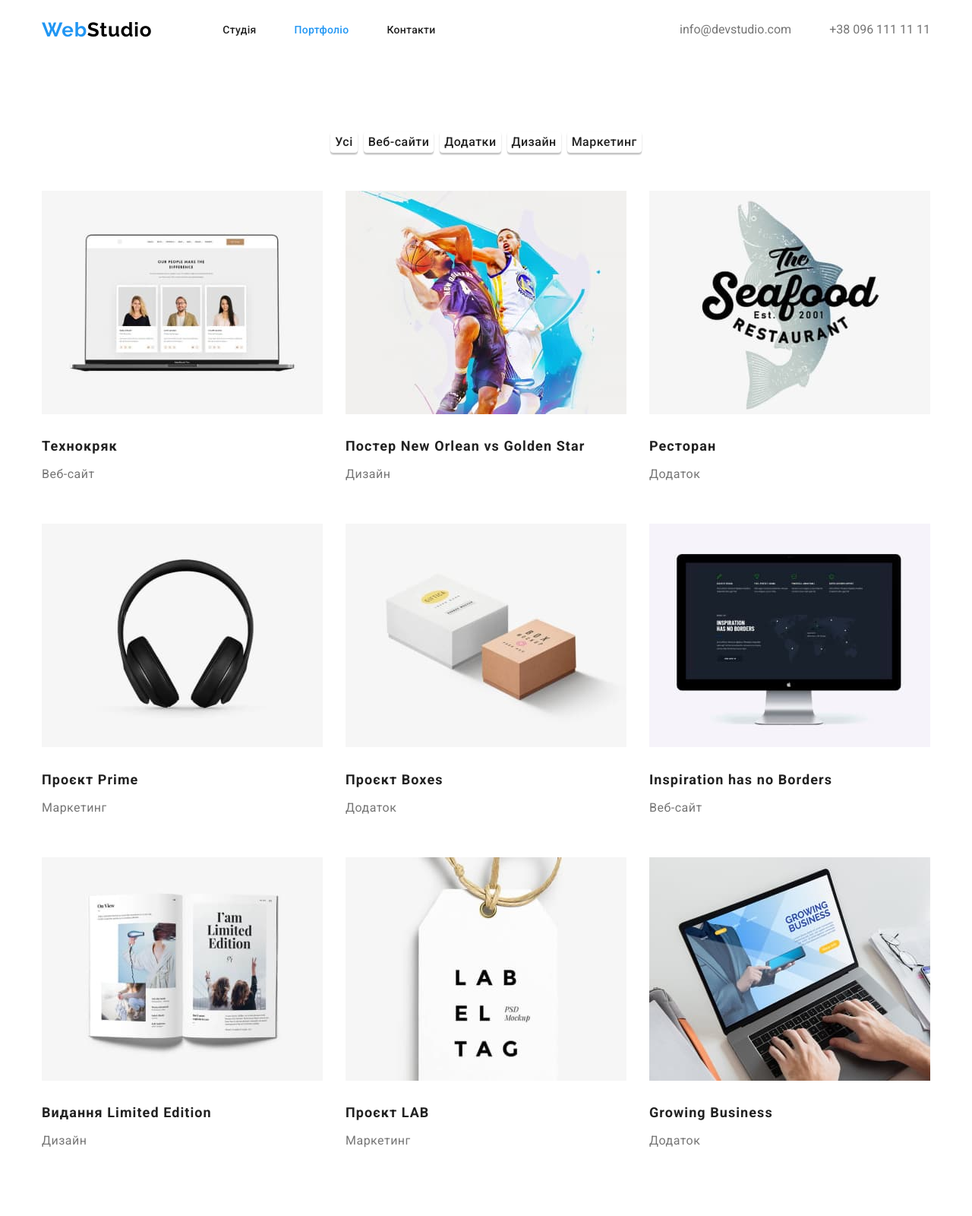
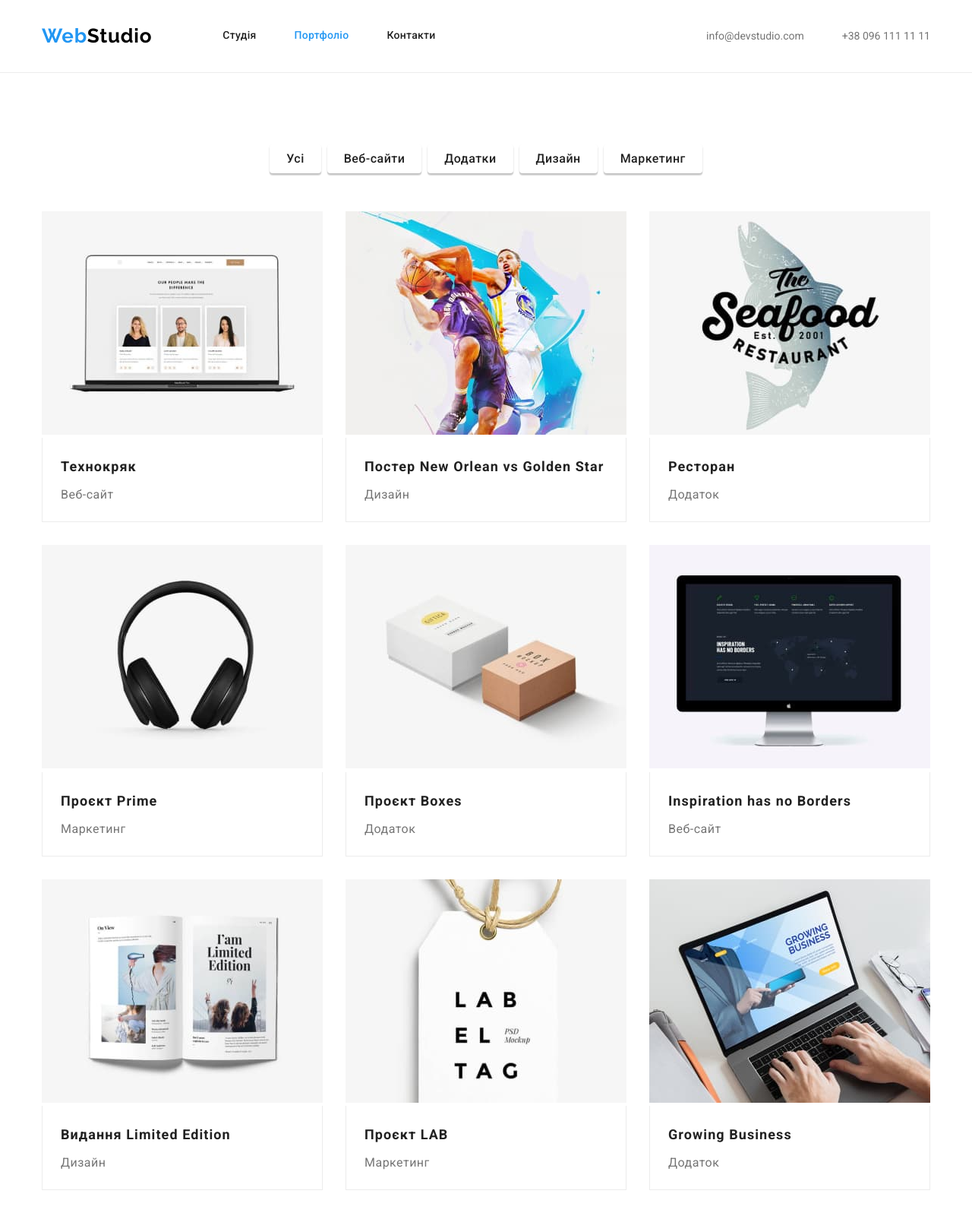
Before and after one commit to alionash/goit-markup-hw-03, a plain HTML site: page portfolio.html in a window 1280 px wide. Shown: the top 1600 px of the page at 76% size. Drawn offline with nearby package versions, Linux system fonts and the light colour scheme.

Commit message:
hw3 (update)

```diff
--- a/css/styles.css
+++ b/css/styles.css
@@ -5,6 +5,7 @@
     --secondary-background-color: #2F303A;
     --third-background-color: #F5F4FA;
     --accent-color: #2196F3;
+    --border-color: #ECECEC;
 }
 
 
@@ -50,6 +51,8 @@ ol {
         text-decoration: none;
 
         margin-right: 93px;
+        padding: 32px 0;
+        display: block;
 }
 
 .logo-part-two {
@@ -67,6 +70,7 @@ ol {
     gap: 50px;
 }
 .header-list-contacts{
+    font-size: 14px;
     display: flex;
     margin-left: auto;
     gap: 50px;
@@ -76,10 +80,14 @@ ol {
     align-items: center;
 }
 
-.header {
-    padding-top: 24px;
-    padding-bottom: 24px;
+.header-list-contacts a{
+    font-size: 14px;
+
+    padding: 32px 0;
+    display: block;
 }
+
+
 
 .header-link {
         font-weight: 500;
@@ -87,6 +95,9 @@ ol {
         line-height: 1.14;
         letter-spacing: 0.02em;
         color: inherit;
+
+        padding: 32px 0;
+        display: block;
     }
 
 
@@ -115,14 +126,18 @@ ol {
 .header-list-contacts a:hover {
     color:var(--accent-color)
 }
- /* ------------------Hero-------------- */
 
-.hero-container{
-    padding: 200px 100px 200px 100px;
+.header {
+    border-bottom: 1px solid var(--border-color);
 }
+
+
+/* ------------------Hero-------------- */
+
 
 .hero{
     background-color: var(--secondary-background-color);
+    padding: 200px 0;
 }
 .hero-title {
     font-weight: 900;
@@ -207,11 +222,11 @@ ol {
 .first-section-text {
     font-weight: 400;
     font-size: 14px;
-    line-height: 1.17;
+    line-height: 1.71;
     letter-spacing: 0.03em;
     color: var(--secondary-text-color);
 
-    margin-bottom: 118px;
+
     max-width: 270px;
 }
 
@@ -228,7 +243,8 @@ ol {
 
 .second-section-list {
     display: flex;
-    justify-content: space-between;
+    justify-content:center;
+    gap: 30px;
     flex-basis: calc((100% - 60px) / 3);
 }
 
@@ -241,15 +257,21 @@ ol {
     background-color: var(--third-background-color);
 }
 
-.team-members-items {
+.third-section-list {
     display: flex;
-    justify-content: space-between;
+    gap: 30px;
     flex-basis: calc((100% - 90px) / 4);
 }
 
 .team-item-content {
-    padding-top: 30px;
-    padding-bottom: 30px;
+    padding: 30px 70px;
+    background-color: var(--primary-background-color) ;
+    box-shadow: 0px 1px 3px rgba(0, 0, 0, 0.12), 0px 1px 1px rgba(0, 0, 0, 0.14), 0px 2px 1px rgba(0, 0, 0, 0.2);
+    border-radius: 0px 0px 4px 4px;
+}
+
+.team-img .no-gap {
+    display: block;
 }
 
 .third-section-title {
@@ -272,11 +294,10 @@ ol {
     color: var(--secondary-text-color);
 }
 
+
 /* ----------------------Porfolio----------------- */
-
-.portfolio-container {
-    padding-top: 94px;
-    padding-bottom: 94px;
+.section-portfolio {
+    padding: 94px 0;
 }
 
 .btn-list{
@@ -298,7 +319,11 @@ ol {
     box-shadow: 0px 3px 1px rgba(0, 0, 0, 0.1), 0px 1px 2px rgba(0, 0, 0, 0.08), 0px 2px 2px rgba(0, 0, 0, 0.12);
     border-radius: 4px;
     border: none;
+    padding: 6px 22px;
 
+}
+
+.btn-list{
     margin-bottom: 50px;
 }
 
@@ -311,11 +336,13 @@ ol {
 /* ----------------SectionPortfolio-------------- */
 
 .portfolio-content {
-    padding-top: 20px;
-    padding-bottom: 20px;
+    padding: 20px 24px;
+    border-left: 1px solid var(--border-color);
+    border-bottom: 1px solid var(--border-color);
+    border-right: 1px solid var(--border-color);
 }
 
-.portfolio-items{
+.portfolio-list{
     display: flex;
     flex-wrap: wrap;
     gap: 30px;
--- a/portfolio.html
+++ b/portfolio.html
@@ -43,79 +43,89 @@
         <section class="section-portfolio">
             <div class="container portfolio-container">
             <h1 class="visually-hidden">Портфоліо</h1>
-            <div class="btn-list">
+                <ul class="btn-list">
+                    <li>
                         <button class="btn" type="button">Усі</button>
+                    </li>
+                    <li>
                         <button class="btn" type="button">Веб-сайти</button>
+                    </li>
+                    <li>
                         <button class="btn" type="button">Додатки</button>
+                    </li>
+                    <li>
                         <button class="btn" type="button">Дизайн</button>
+                    </li>
+                    <li>
                         <button class="btn" type="button">Маркетинг</button>
-            </div>
+                    </li>
+                </ul>
+
+
             <ul class="portfolio-list list">
-                <div class="portfolio-items">
                 <li class="portfolio-item">
                     <img class="portfolio-img" src="./images/portfolio-img1.jpg" alt="portfolio-photo">
                     <div class="portfolio-content">
-                            <h2 class="portfolio-title">Технокряк</h3>
+                        <h2 class="portfolio-title">Технокряк</h2>
                             <p class="portfolio-text">Веб-сайт</p>
                     </div>
                 </li>
                 <li class="portfolio-item">
                     <img class="portfolio-img" src="./images/portfolio-img2.jpg" alt="portfolio-photo">
                     <div class="portfolio-content">
-                            <h2 class="portfolio-title">Постер New Orlean vs Golden Star</h3>
+                        <h2 class="portfolio-title">Постер New Orlean vs Golden Star</h2>
                             <p class="portfolio-text">Дизайн</p>
                     </div>
                 </li>
                 <li class="portfolio-item">
                     <img class="portfolio-img" src="./images/portfolio-img3.jpg" alt="portfolio-photo">
                     <div class="portfolio-content">
-                            <h2 class="portfolio-title">Ресторан</h3>
+                        <h2 class="portfolio-title">Ресторан</h2>
                             <p class="portfolio-text">Додаток</p>
                     </div>
                 </li>
                 <li class="portfolio-item">
                     <img class="portfolio-img" src="./images/portfolio-img4.jpg" alt="portfolio-photo">
                     <div class="portfolio-content">
-                            <h2 class="portfolio-title">Проєкт Prime</h3>
+                        <h2 class="portfolio-title">Проєкт Prime</h2>
                             <p class="portfolio-text">Маркетинг</p>
                     </div>
                 </li>
                 <li class="portfolio-item">
                     <img class="portfolio-img" src="./images/portfolio-img5.jpg" alt="portfolio-photo">
                     <div class="portfolio-content">
-                            <h2 class="portfolio-title">Проєкт Boxes</h3>
+                        <h2 class="portfolio-title">Проєкт Boxes</h2>
                             <p class="portfolio-text">Додаток</p>
                     </div>
                 </li>
                 <li class="portfolio-item">
                     <img class="portfolio-img" src="./images/portfolio-img6.jpg" alt="portfolio-photo">
                     <div class="portfolio-content">
-                            <h2 class="portfolio-title">Inspiration has no Borders</h3>
+                        <h2 class="portfolio-title">Inspiration has no Borders</h2>
                             <p class="portfolio-text">Веб-сайт</p>
                     </div>
                 </li>
                 <li class="portfolio-item">
                     <img class="portfolio-img" src="./images/portfolio-img7.jpg" alt="portfolio-photo">
                     <div class="portfolio-content">
-                            <h2 class="portfolio-title">Видання Limited Edition</h3>
+                        <h2 class="portfolio-title">Видання Limited Edition</h2>
                             <p class="portfolio-text">Дизайн</p>
                     </div>
                 </li>
                 <li class="portfolio-item">
                     <img class="portfolio-img" src="./images/portfolio-img8.jpg" alt="portfolio-photo">
                     <div class="portfolio-content">
-                            <h2 class="portfolio-title">Проєкт LAB</h3>
+                        <h2 class="portfolio-title">Проєкт LAB</h2>
                             <p class="portfolio-text">Маркетинг</p>
                     </div>
                 </li>
                 <li class="portfolio-item">
                     <img class="portfolio-img" src="./images/portfolio-img9.jpg" alt="portfolio-photo">
                     <div class="portfolio-content">
-                            <h2 class="portfolio-title">Growing Business</h3>
+                        <h2 class="portfolio-title">Growing Business</h2>
                             <p class="portfolio-text">Додаток</p>
                     </div>
                 </li>
-                </div>
             </ul>
             </div>
         </section>
```
Also changed, not shown: index.html (+7 -7 lines). Lines whose indentation alone changed are shown as unchanged.
